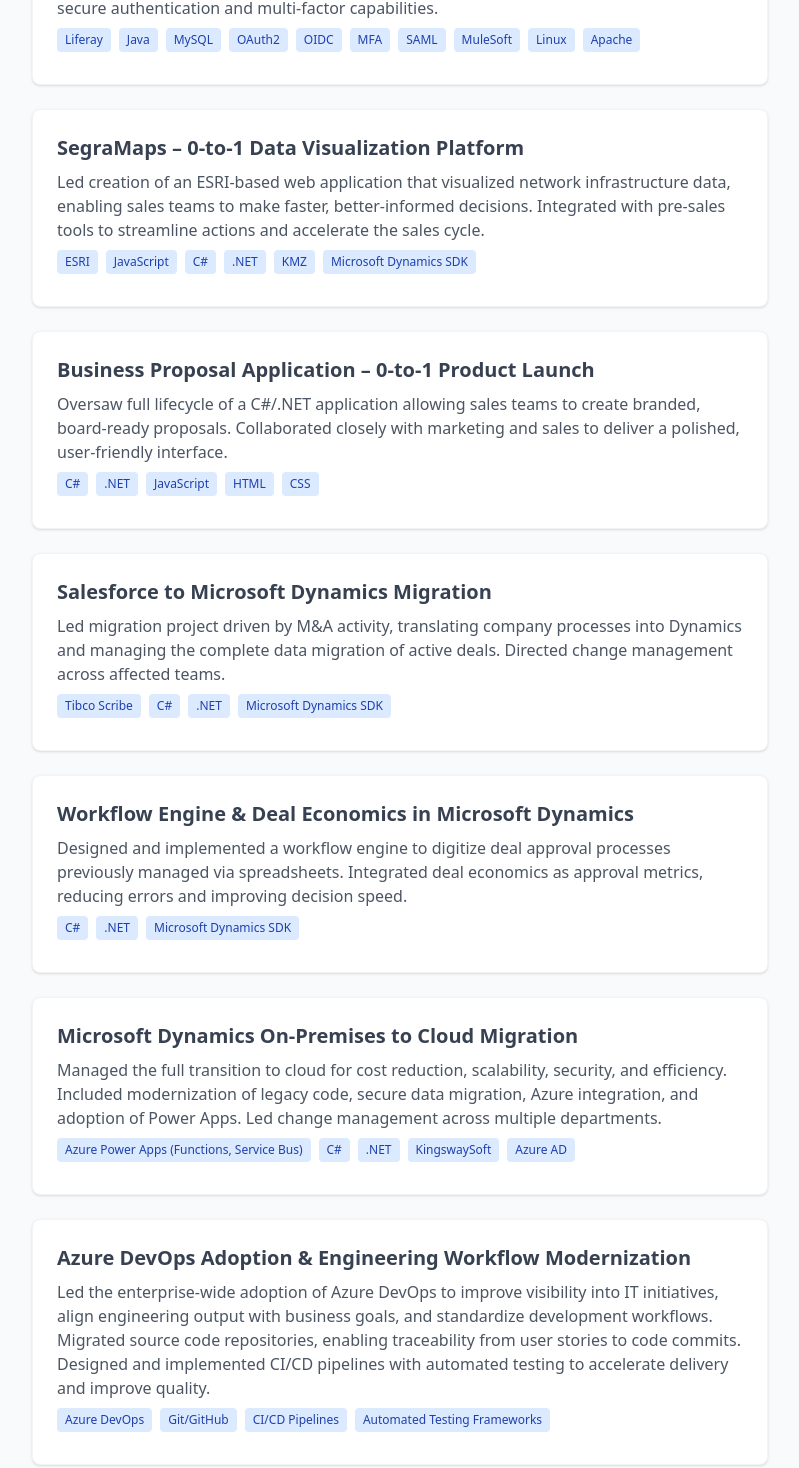
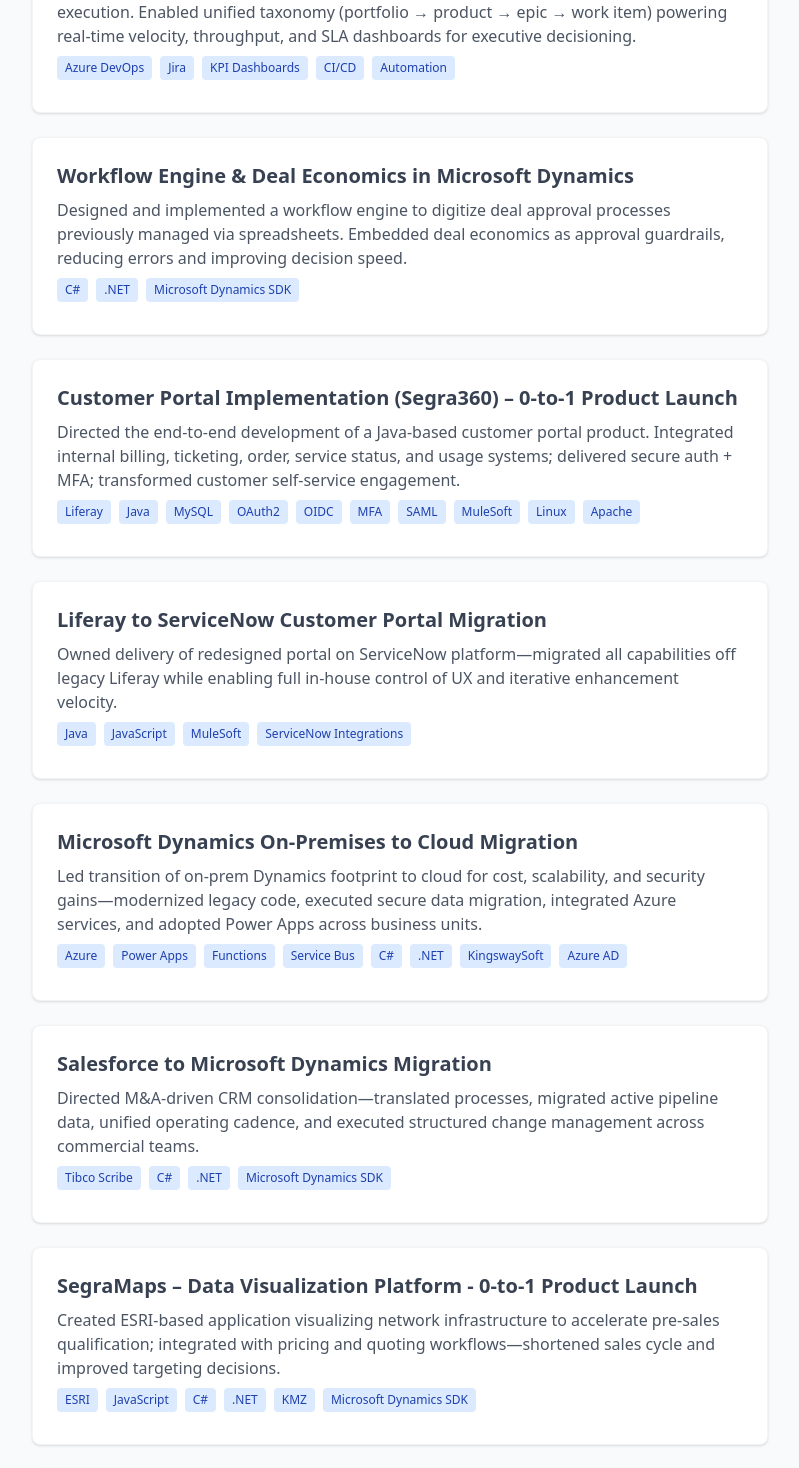
Before and after one commit to edwinjwood/portfolio-builder, a React (Vite) app: page /#/projects in a window 1280 px wide. Shown: the part 462-1930 px from the top of the page, without its empty margins (240-1039 px from the left). Built offline with nearby package versions, Linux system fonts and the light colour scheme.

Commit message:
Updated project and resume page

```diff
--- a/src/App.jsx
+++ b/src/App.jsx
@@ -27,20 +27,20 @@
         <section className="mb-8">
           <h3 className="text-xl font-semibold text-gray-700 mb-2">Professional Summary</h3>
           <p className="text-gray-700 leading-relaxed">
-            Enterprise technology leader with 13+ years’ experience transforming how businesses interact with software by aligning technology strategy with organizational goals, streamlining enterprise platforms, and delivering solutions that drive efficiency, scalability, and exceptional customer experiences. Proven track record in unifying platforms post-merger, defining KPIs and performance frameworks, and leading multi-year roadmaps aligned with growth, M&A integration, and product-led transformation. Skilled in operating model design, investment lifecycle management, and building high-performing distributed teams. Adept at translating strategy into measurable outcomes through delivery transparency, vendor optimization, and enterprise-wide change enablement.
-
-
+            Enterprise Business Technology leader driving product-led, automation-first operating model transformation for growth and M&A-driven organizations. Architect of multi-year BT strategy, operating model design (pods / value streams / global sourcing), and portfolio governance linking investment lifecycle (business case → execution → renewal) to measurable value realization. Built metrics-driven culture—velocity, throughput, cost efficiency, SLA adherence—through Jira / Azure DevOps transparency and KPI frameworks. Led platform & vendor rationalization (CRM, customer portals, ServiceNow, cloud modernization) to accelerate scale and reduce redundancy. Recognized for executive alignment, talent strategy development, and converting strategic roadmaps into accountable, data-informed outcomes.
           </p>
         </section>
 
         {/* Core Competencies */}
         <section className="mb-8">
           <h3 className="text-xl font-semibold text-gray-700 mb-2">Core Competencies</h3>
-          <ul className="grid grid-cols-1 sm:grid-cols-2 gap-x-8 gap-y-2 list-disc list-inside text-gray-700">
-            <li><b>Strategic Leadership & Transformation:</b> Enterprise Business Technology Planning, Operating Model Design, Portfolio & Roadmap Execution, M&A Integration, Stakeholder Alignment, Change Enablement</li>
-            <li><b>Performance & Delivery Management:</b> KPI Frameworks, Delivery Transparency, Agile at Scale, Cross-Functional Prioritization, Global & Distributed Team Leadership</li>
-            <li><b>Platform & Vendor Strategy:</b> CRM Modernization, SaaS Platform Consolidation, Investment Lifecycle Oversight, Vendor Negotiation & Optimization, Business Process Automation</li>
-            <li><b>Technical Enablers:</b> Cloud Migration Strategy (AWS, Azure), Identity & Access Management (OAuth2, MFA), API Integration, Observability & Reliability Frameworks</li>
+          <ul className="grid grid-cols-1 sm:grid-cols-2 gap-x-8 gap-y-2 list-disc list-inside text-gray-700 text-sm">
+            <li><b>BT Strategy & Operating Model:</b> Product-Led, Automation-First Transformation, Pods / Value Streams, Global Sourcing, Multi-Year Roadmaps</li>
+            <li><b>Portfolio & Investment Governance:</b> Value Themes, Business Case → Renewal, Prioritization, Roadmap to Execution Traceability</li>
+            <li><b>Transparency & Tooling:</b> Jira / Azure DevOps Architecture, KPI Frameworks, Delivery & SLA Dashboards</li>
+            <li><b>Metrics & Performance:</b> Velocity, Throughput, Cost Efficiency, Cycle Time, SLA Compliance</li>
+            <li><b>Platform & Vendor Strategy:</b> Rationalization (CRM, Portal, ServiceNow, Cloud), Contract & Renewal Optimization, Identity & Access Modernization (OAuth2, MFA)</li>
+            <li><b>Talent & Enablement:</b> Capability Development, Skill Taxonomy, Coaching, High-Performance Culture</li>
           </ul>
         </section>
 
@@ -55,17 +55,16 @@
             <div className="text-gray-600 text-sm mb-1">Director of Software Development | 2018–2025</div>
             <div className="text-gray-600 text-sm mb-2">Application Development Manager / Technical Lead / Analyst | 2012–2018</div>
             <ul className="list-disc list-inside text-gray-700 space-y-1">
-              <li>Directed multi-year portfolio execution for enterprise platforms, including CRM consolidation, customer portal launch, and sales tool integration—aligning roadmaps to business growth objectives and M&A outcomes.</li>
-              <li>Designed and implemented a performance measurement framework using Azure DevOps to track delivery velocity, throughput, and quality—creating transparency for executive stakeholders and enabling data-driven prioritization.</li>
-              <li>Led post-merger operating model adjustments, unifying toolsets and workflows across previously separate organizations to improve scalability, consistency, and speed to market.</li>
-              <li>Partnered with executives to prioritize investments, reallocate multimillion-dollar budgets, and sequence initiatives for maximum business impact.</li>
-              <li>Managed and developed high-performing engineering teams, ranging from small agile squads to large, multi-disciplinary groups across global locations.</li>
-              <li>Owned the investment lifecycle for major platform initiatives from business case development through vendor selection, contract negotiation, and performance tracking.</li>
-              <li>Guided migration and consolidation of multiple systems (Salesforce to Microsoft Dynamics, Dynamics on-prem to cloud, internal tools to ServiceNow) to reduce cost, eliminate redundancy, and streamline user experience.</li>
-              <li>Oversaw vendor relationships for SaaS platforms, ensuring alignment with capability needs, cost efficiency, and contractual compliance.</li>
-              <li>Directed the migration of legacy .NET and Java-based applications to cloud-native architectures (AWS and Azure) to improve scalability, reliability, and deployment speed.</li>
-              <li>Introduced CI/CD pipelines and observability frameworks, reducing release cycles and enabling proactive monitoring of production systems.</li>
-              <li>Led identity modernization for customer-facing systems, implementing OAuth2, role-based access, and MFA to improve security and streamline authentication across platforms.</li>
+              <li>Directed product-led, automation-first BT operating model shift (pods / value streams) aligning multi-year strategy & M&A integration to measurable value themes.</li>
+              <li>Built integrated Jira / Azure DevOps hierarchy for roadmap → epic → story → task traceability; enabled real-time velocity, throughput & SLA dashboards.</li>
+              <li>Established investment governance lifecycle (business case → execution → benefits tracking → renewal) tying spend to value realization & budget reallocation.</li>
+              <li>Led platform & vendor rationalization (CRM, customer portal, ServiceNow, cloud) reducing redundancy and funding higher-value capability expansion.</li>
+              <li>Designed performance & KPI framework (velocity, cycle time, cost per feature, SLA compliance) embedded in executive reporting & prioritization cadence.</li>
+              <li>Developed BT talent strategy—capability taxonomy, skill gap analysis, progression frameworks—improving role clarity & succession readiness.</li>
+              <li>Partnered with executives and finance to sequence investments, reallocate multimillion-dollar budgets, and optimize portfolio value realization.</li>
+              <li>Delivered customer-facing and internal platform transformations (Salesforce to Dynamics, Dynamics on‑prem to cloud, portal modernization) improving scalability & experience.</li>
+              <li>Introduced CI/CD and observability practices accelerating release cycles and proactive incident management.</li>
+              <li>Modernized identity & access (OAuth2, MFA) strengthening security posture and unifying authentication across platforms.</li>
             </ul>
           </div>
         </section>
--- a/src/Projects.jsx
+++ b/src/Projects.jsx
@@ -1,50 +1,60 @@
 import React from "react";
 
+// Ordered to emphasize strategic platform, operating model, and 0-to-1 product delivery impact
 const projects = [
   {
+    title: "Engineering Transparency & Delivery Platform (Azure DevOps / Jira Alignment)",
+    description:
+      "Designed and scaled an Azure DevOps (with complementary Jira alignment) operating model providing end-to-end traceability from multi-quarter roadmaps to task-level execution. Enabled unified taxonomy (portfolio → product → epic → work item) powering real-time velocity, throughput, and SLA dashboards for executive decisioning.",
+    tech: ["Azure DevOps", "Jira", "KPI Dashboards", "CI/CD", "Automation"],
+  },
+  {
+    title: "Workflow Engine & Deal Economics in Microsoft Dynamics",
+    description:
+      "Designed and implemented a workflow engine to digitize deal approval processes previously managed via spreadsheets. Embedded deal economics as approval guardrails, reducing errors and improving decision speed.",
+    tech: ["C#", ".NET", "Microsoft Dynamics SDK"],
+  },
+  {
     title: "Customer Portal Implementation (Segra360) – 0-to-1 Product Launch",
-    description: "Directed the end-to-end development of a Java-based customer portal, transforming how clients access account information. Designed as a standalone product with integrations to internal billing, ticketing, orders, service status, and usage metrics systems. Delivered secure authentication and multi-factor capabilities.",
+    description:
+      "Directed the end-to-end development of a Java-based customer portal product. Integrated internal billing, ticketing, order, service status, and usage systems; delivered secure auth + MFA; transformed customer self-service engagement.",
     tech: ["Liferay", "Java", "MySQL", "OAuth2", "OIDC", "MFA", "SAML", "MuleSoft", "Linux", "Apache"],
   },
   {
-    title: "SegraMaps – 0-to-1 Data Visualization Platform",
-    description: "Led creation of an ESRI-based web application that visualized network infrastructure data, enabling sales teams to make faster, better-informed decisions. Integrated with pre-sales tools to streamline actions and accelerate the sales cycle.",
+    title: "Liferay to ServiceNow Customer Portal Migration",
+    description:
+      "Owned delivery of redesigned portal on ServiceNow platform—migrated all capabilities off legacy Liferay while enabling full in-house control of UX and iterative enhancement velocity.",
+    tech: ["Java", "JavaScript", "MuleSoft", "ServiceNow Integrations"],
+  },
+  {
+    title: "Microsoft Dynamics On-Premises to Cloud Migration",
+    description:
+      "Led transition of on‑prem Dynamics footprint to cloud for cost, scalability, and security gains—modernized legacy code, executed secure data migration, integrated Azure services, and adopted Power Apps across business units.",
+    tech: ["Azure", "Power Apps", "Functions", "Service Bus", "C#", ".NET", "KingswaySoft", "Azure AD"],
+  },
+  {
+    title: "Salesforce to Microsoft Dynamics Migration",
+    description:
+      "Directed M&A‑driven CRM consolidation—translated processes, migrated active pipeline data, unified operating cadence, and executed structured change management across commercial teams.",
+    tech: ["Tibco Scribe", "C#", ".NET", "Microsoft Dynamics SDK"],
+  },
+  {
+    title: "SegraMaps – Data Visualization Platform - 0-to-1 Product Launch",
+    description:
+      "Created ESRI-based application visualizing network infrastructure to accelerate pre-sales qualification; integrated with pricing and quoting workflows—shortened sales cycle and improved targeting decisions.",
     tech: ["ESRI", "JavaScript", "C#", ".NET", "KMZ", "Microsoft Dynamics SDK"],
   },
   {
     title: "Business Proposal Application – 0-to-1 Product Launch",
-    description: "Oversaw full lifecycle of a C#/.NET application allowing sales teams to create branded, board-ready proposals. Collaborated closely with marketing and sales to deliver a polished, user-friendly interface.",
+    description:
+      "Delivered C#/.NET proposal generation platform producing branded, board-ready artifacts; streamlined marketing + sales collaboration and reduced manual assembly effort.",
     tech: ["C#", ".NET", "JavaScript", "HTML", "CSS"],
   },
   {
-    title: "Salesforce to Microsoft Dynamics Migration",
-    description: "Led migration project driven by M&A activity, translating company processes into Dynamics and managing the complete data migration of active deals. Directed change management across affected teams.",
-    tech: ["Tibco Scribe", "C#", ".NET", "Microsoft Dynamics SDK"],
-  },
-  {
-    title: "Workflow Engine & Deal Economics in Microsoft Dynamics",
-    description: "Designed and implemented a workflow engine to digitize deal approval processes previously managed via spreadsheets. Integrated deal economics as approval metrics, reducing errors and improving decision speed.",
-    tech: ["C#", ".NET", "Microsoft Dynamics SDK"],
-  },
-  {
-    title: "Microsoft Dynamics On-Premises to Cloud Migration",
-    description: "Managed the full transition to cloud for cost reduction, scalability, security, and efficiency. Included modernization of legacy code, secure data migration, Azure integration, and adoption of Power Apps. Led change management across multiple departments.",
-    tech: ["Azure Power Apps (Functions, Service Bus)", "C#", ".NET", "KingswaySoft", "Azure AD"],
-  },
-  {
-    title: "Azure DevOps Adoption & Engineering Workflow Modernization",
-    description: "Led the enterprise-wide adoption of Azure DevOps to improve visibility into IT initiatives, align engineering output with business goals, and standardize development workflows. Migrated source code repositories, enabling traceability from user stories to code commits. Designed and implemented CI/CD pipelines with automated testing to accelerate delivery and improve quality.",
-    tech: ["Azure DevOps", "Git/GitHub", "CI/CD Pipelines", "Automated Testing Frameworks"],
-  },
-  {
-    title: "Liferay to ServiceNow Customer Portal Migration",
-    description: "Oversaw vendor and internal team delivery of a redesigned customer portal within ServiceNow, enabling full in-house control over design and functionality. Migrated all capabilities from the legacy Liferay platform.",
-    tech: ["Java", "JavaScript", "MuleSoft", "ServiceNow Integrations"],
-  },
-  {
     title: "HubSpot to ServiceNow Integration via MuleSoft",
-    description: "Led the development of a bi-directional integration between HubSpot and ServiceNow to synchronize marketing, sales, and service data. Enabled automated lead and case handoffs, reduced manual entry, and improved visibility across teams. Designed workflows and error-handling processes to ensure data accuracy and platform stability.",
-    tech: ["REST APIs", "JSON", "OAuth2", "ServiceNow Integrations"],
+    description:
+      "Built bi-directional HubSpot ↔ ServiceNow integration synchronizing marketing, sales, and service lifecycles; automated lead/case handoffs, improved data fidelity, and reduced manual entry via resilient workflow & error handling design.",
+    tech: ["REST APIs", "JSON", "OAuth2", "MuleSoft", "ServiceNow Integrations"],
   },
 ];
 
```
